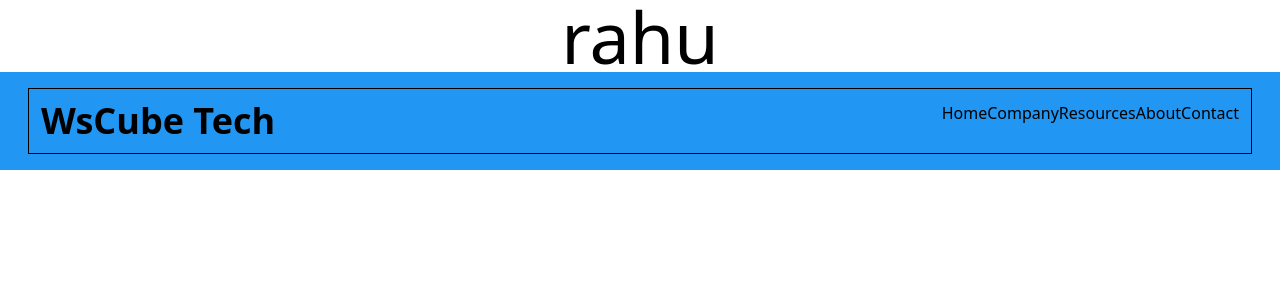
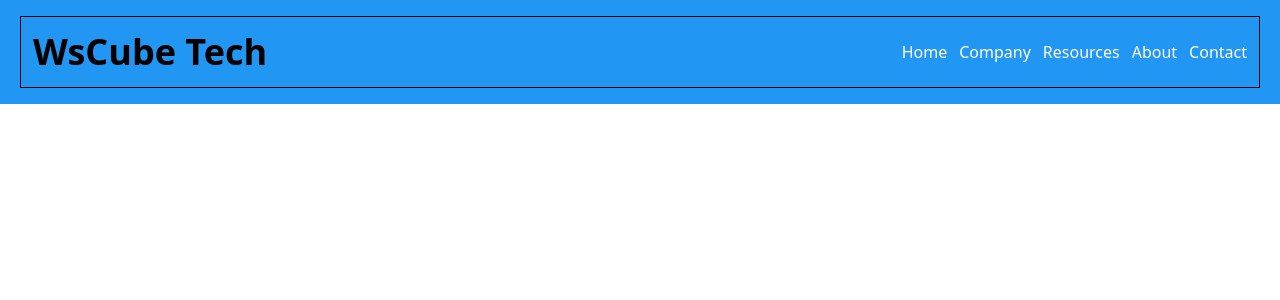
Before and after one commit to oplopr01/landing-page-react-tailwind, a React (Create React App) app: page / in a window 1280 px wide. Shown: the top 300 px of the page. Built offline with nearby package versions, Linux system fonts and the light colour scheme; the HTML template or start-up script is replaced by a standard one.

Commit message:
created navbar

```diff
--- a/package.json
+++ b/package.json
@@ -13,6 +13,7 @@
     "@testing-library/user-event": "^13.5.0",
     "react": "^18.2.0",
     "react-dom": "^18.2.0",
+    "react-icons": "^5.0.1",
     "react-router-dom": "^6.22.2",
     "react-scripts": "5.0.1",
     "styled-components": "^6.1.8",
--- a/src/App.js
+++ b/src/App.js
@@ -4,7 +4,6 @@ import Header from './components/Header'
 const App = () => {
   return (
     <div>
-      <p className='text-7xl text-center'>rahu</p>
         <Header/>
     </div>
   )
--- a/src/components/Header.jsx
+++ b/src/components/Header.jsx
@@ -3,12 +3,12 @@ import React from 'react'
 const Header = () => {
   return (
     <div className=' bg-[#2196f3] p-4'>
-      <div className='max-w-[1240px] border border-black mx-3 p-3 flex justify-between'>
+      <div className='max-w-[1240px] border border-black mx-auto py-[15px] p-3 flex justify-between items-center '>
         <div className='text-4xl font-extrabold'>
           WsCube Tech
         </div>
         <div>
-          <ul className='flex justify-between'>
+          <ul className='hidden sm:flex justify-between gap-3 text-white'>
           <li>Home</li>
           <li>Company</li>
           <li>Resources</li>
```
Also changed, not shown: 1 other file (tests, documents, lock files or other folders).
